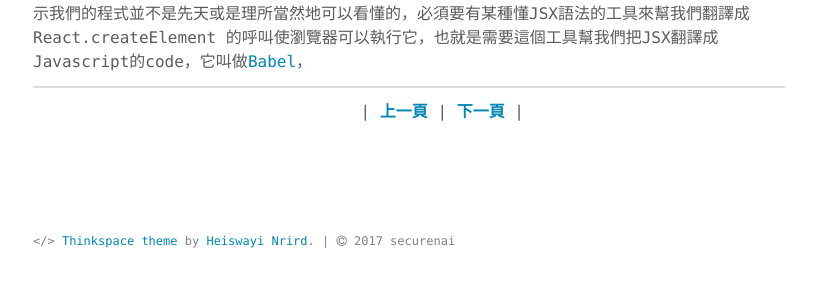
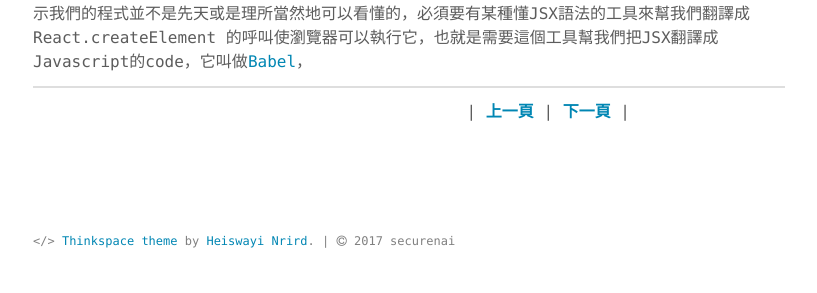
Before and after one commit to securenai/securenai.github.io, a Jekyll site: the page built from react/react_page1.md, in a window 1280 px wide. Shown: the part 1634-1927 px from the top of the page, without its empty margins (231-1048 px from the left). Built offline with Jekyll 4.4.1, drawn with Linux system fonts in a browser that asks for light colours; our own code applies the rules of GitHub Pages for plain Markdown files.

Commit message:
Update react_page1.md

```diff
--- a/react/react_page1.md
+++ b/react/react_page1.md
@@ -62,7 +62,7 @@ DOM 元素主要由三樣東西組成等
 ---
 &nbsp;&nbsp;&nbsp;&nbsp;&nbsp;&nbsp;&nbsp;&nbsp;&nbsp;&nbsp;&nbsp;&nbsp;&nbsp;&nbsp;
 &nbsp;&nbsp;&nbsp;&nbsp;&nbsp;&nbsp;&nbsp;&nbsp;&nbsp;&nbsp;&nbsp;&nbsp;&nbsp;&nbsp;
-&nbsp;&nbsp;&nbsp;
+&nbsp;&nbsp;&nbsp;&nbsp;&nbsp;&nbsp;&nbsp;&nbsp;&nbsp;&nbsp;&nbsp;&nbsp;&nbsp;&nbsp;
 | [**上一頁**](/react/) | [**下一頁**](/react/react_page2) |
 &nbsp;&nbsp;&nbsp;&nbsp;&nbsp;&nbsp;&nbsp;&nbsp;&nbsp;&nbsp;&nbsp;&nbsp;&nbsp;&nbsp;
 &nbsp;&nbsp;&nbsp;&nbsp;&nbsp;&nbsp;&nbsp;&nbsp;&nbsp;&nbsp;&nbsp;&nbsp;&nbsp;&nbsp;&nbsp;
```
